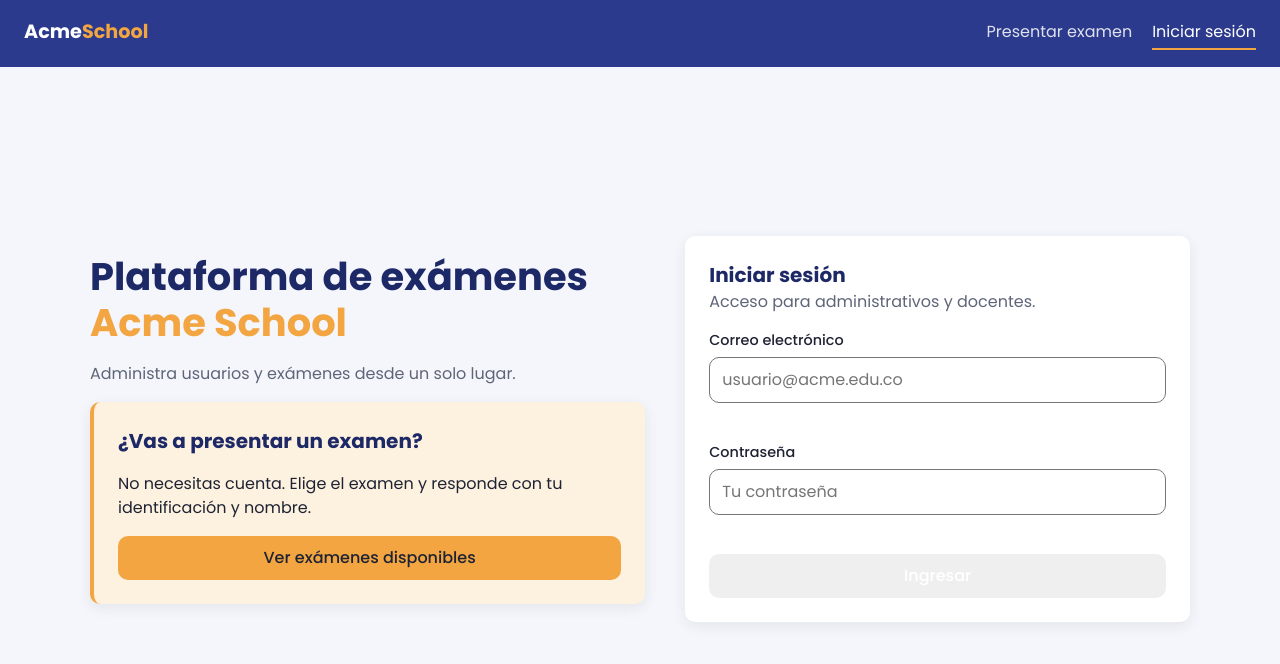
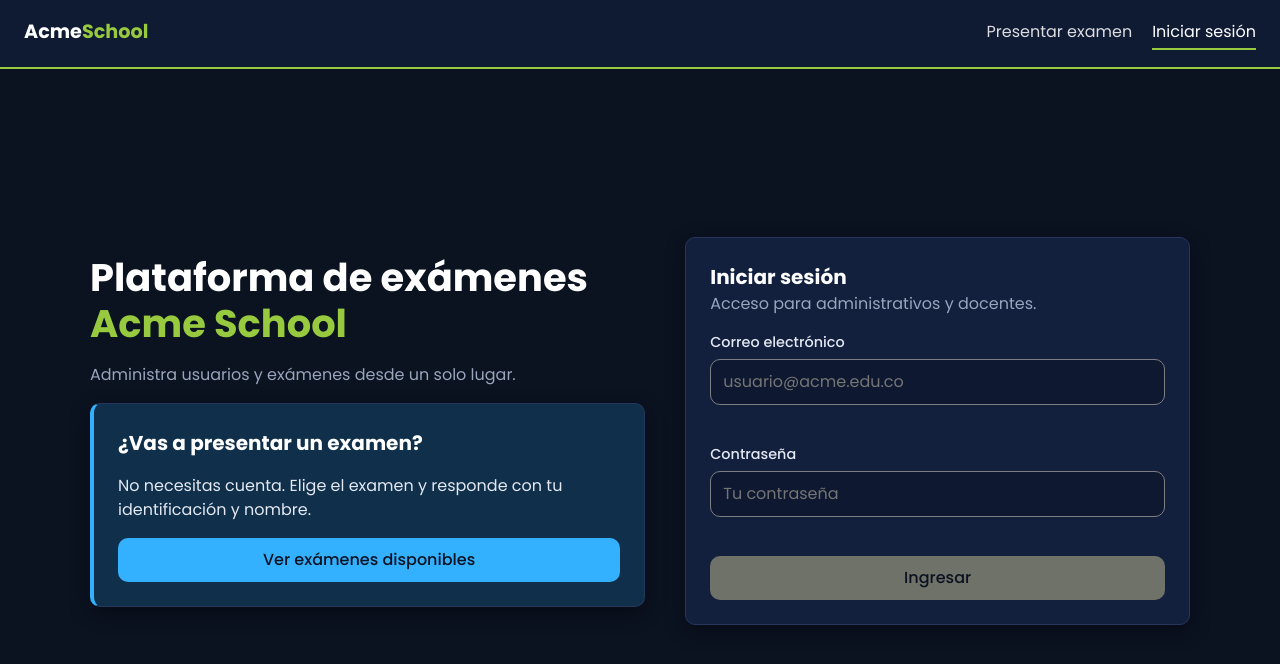
Before and after one commit to c4lde/ProyectoAcmeschool_JavaScript_CalderonSebastian, a plain HTML site: page index.html in a window 1280 px wide. Drawn offline with Linux system fonts and the light colour scheme.

Commit message:
style: cambia la identidad visual a modo oscuro con paleta verde y azul marino

```diff
--- a/css/style.css
+++ b/css/style.css
@@ -5,25 +5,34 @@
    ========================================================= */
 
 /* ---------- Variables (colores y medidas de la marca) ---------- */
+/* Modo oscuro con la paleta verde lima + azul marino */
 :root {
-  --color-primario: #2b3a8c;
-  --color-primario-oscuro: #1d2866;
-  --color-primario-claro: #e6e9f7;
-  --color-acento: #f2a541;
-  --color-acento-claro: #fdf1df;
-  --color-exito: #2e9e6a;
-  --color-exito-claro: #e3f5ec;
-  --color-peligro: #d64545;
-  --color-peligro-claro: #fbe7e7;
-  --color-fondo: #f4f6fb;
-  --color-superficie: #ffffff;
-  --color-texto: #1e2333;
-  --color-texto-suave: #5f6578;
-  --color-borde: #d9dce8;
+  /* Le dice al navegador que use controles nativos oscuros (select, number, scrollbar) */
+  color-scheme: dark;
+
+  --color-primario: #98ca3f;          /* verde lima: botones principales y enlaces */
+  --color-primario-oscuro: #7fae2e;   /* hover del botón principal */
+  --color-primario-claro: #1c2d4f;    /* fondos suaves: encabezado de tabla, botón secundario */
+  --color-acento: #33b1ff;            /* celeste: acciones secundarias y foco */
+  --color-acento-claro: #102f4a;
+  --color-exito: #98ca3f;
+  --color-exito-claro: #1f3322;
+  --color-peligro: #ff6b6b;
+  --color-peligro-claro: #3a1d27;
+
+  --color-fondo: #0b1220;             /* fondo de la página */
+  --color-superficie: #121f3d;        /* tarjetas y paneles */
+  --color-campo: #0e1830;             /* fondo de inputs */
+  --color-menu: #0f1a33;              /* barra de navegación */
+  --color-titulo: #ffffff;
+  --color-texto: #e3e8f2;
+  --color-texto-suave: #98a5bd;
+  --color-texto-sobre-primario: #0b1220; /* texto oscuro sobre el verde y el celeste */
+  --color-borde: #26365c;
 
   --fuente: "Poppins", system-ui, sans-serif;
   --radio: 10px;
-  --sombra: 0 4px 14px rgba(30, 35, 51, 0.08);
+  --sombra: 0 6px 20px rgba(0, 0, 0, 0.35);
   --transicion: 0.2s ease;
 }
 
@@ -52,17 +61,17 @@ main {
 
 h1 {
   font-size: 1.8rem;
-  color: var(--color-primario-oscuro);
+  color: var(--color-titulo);
 }
 
 h2 {
   font-size: 1.25rem;
-  color: var(--color-primario-oscuro);
+  color: var(--color-titulo);
 }
 
 h3 {
   font-size: 1.05rem;
-  color: var(--color-primario-oscuro);
+  color: var(--color-titulo);
 }
 
 a {
@@ -78,6 +87,7 @@ a {
 /* ---------- Paneles ---------- */
 .panel {
   background: var(--color-superficie);
+  border: 1px solid var(--color-borde);
   border-radius: var(--radio);
   box-shadow: var(--sombra);
   padding: 24px;
@@ -123,7 +133,7 @@ a {
 
 .btn-primario {
   background: var(--color-primario);
-  color: #fff;
+  color: var(--color-texto-sobre-primario);
 }
 
 .btn-primario:hover {
@@ -132,17 +142,17 @@ a {
 
 .btn-secundario {
   background: var(--color-primario-claro);
-  color: var(--color-primario-oscuro);
+  color: var(--color-titulo);
 }
 
 .btn-acento {
   background: var(--color-acento);
-  color: var(--color-texto);
+  color: var(--color-texto-sobre-primario);
 }
 
 .btn-peligro {
   background: var(--color-peligro);
-  color: #fff;
+  color: var(--color-texto-sobre-primario);
 }
 
 .btn-pequeno {
@@ -180,7 +190,7 @@ textarea {
   padding: 10px 12px;
   border: 1px solid var(--color-borde);
   border-radius: var(--radio);
-  background: var(--color-superficie);
+  background: var(--color-campo);
   color: var(--color-texto);
   transition: border-color var(--transicion);
 }
@@ -239,7 +249,7 @@ td {
 
 th {
   background: var(--color-primario-claro);
-  color: var(--color-primario-oscuro);
+  color: var(--color-titulo);
   font-weight: 600;
 }
 
@@ -269,8 +279,8 @@ tr.editando {
   border-radius: 999px;
   font-size: 0.8rem;
   font-weight: 500;
-  background: var(--color-primario-claro);
-  color: var(--color-primario);
+  background: var(--color-acento-claro);
+  color: var(--color-acento);
 }
 
 .etiqueta-docente {
@@ -345,7 +355,7 @@ tr.editando {
 }
 
 .bienvenida h1 span {
-  color: var(--color-acento);
+  color: var(--color-primario);
 }
 
 .acceso-publico {
@@ -416,7 +426,7 @@ tr.editando {
   td[data-etiqueta]::before {
     content: attr(data-etiqueta);
     font-weight: 600;
-    color: var(--color-primario-oscuro);
+    color: var(--color-titulo);
     text-align: left;
   }
 
--- a/js/componentes/acme-menu.js
+++ b/js/componentes/acme-menu.js
@@ -17,7 +17,8 @@ plantillaMenu.innerHTML = `
       align-items: center;
       gap: 8px 20px;
       padding: 14px 24px;
-      background: var(--color-primario);
+      background: var(--color-menu);
+      border-bottom: 2px solid var(--color-primario);
       color: #fff;
       font-family: var(--fuente);
     }
@@ -28,7 +29,7 @@ plantillaMenu.innerHTML = `
       opacity: 1;
     }
     .marca span {
-      color: var(--color-acento);
+      color: var(--color-primario);
     }
     a {
       color: #fff;
@@ -41,7 +42,7 @@ plantillaMenu.innerHTML = `
     a:hover,
     a.activo {
       opacity: 1;
-      border-color: var(--color-acento);
+      border-color: var(--color-primario);
     }
     .marca:hover {
       border-color: transparent;
@@ -56,8 +57,8 @@ plantillaMenu.innerHTML = `
     }
     button {
       font: inherit;
-      background: var(--color-acento);
-      color: var(--color-texto);
+      background: var(--color-primario);
+      color: var(--color-texto-sobre-primario);
       border: none;
       border-radius: 8px;
       padding: 6px 14px;
```
Also changed, not shown: imagenes/logo.svg.
